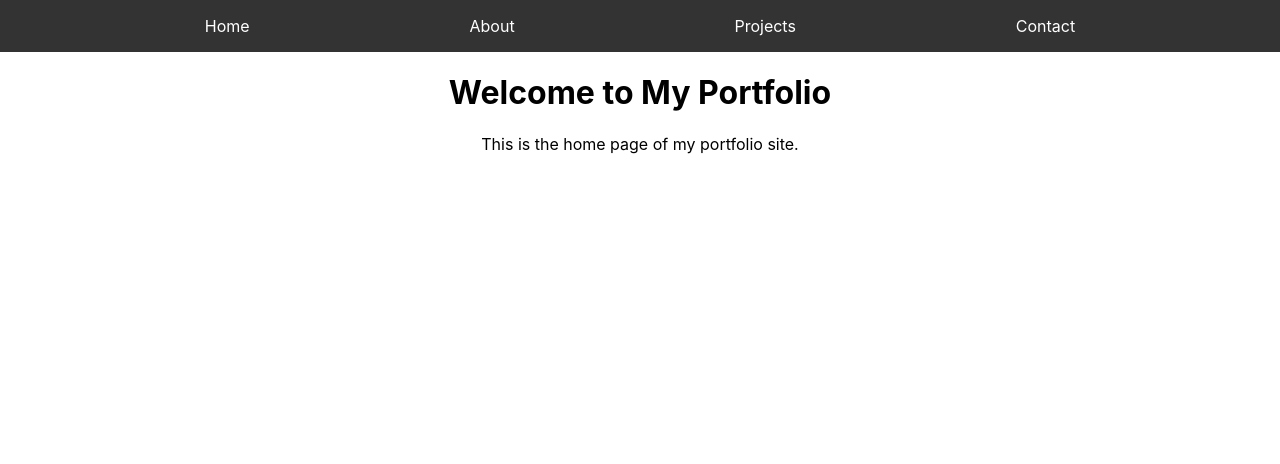
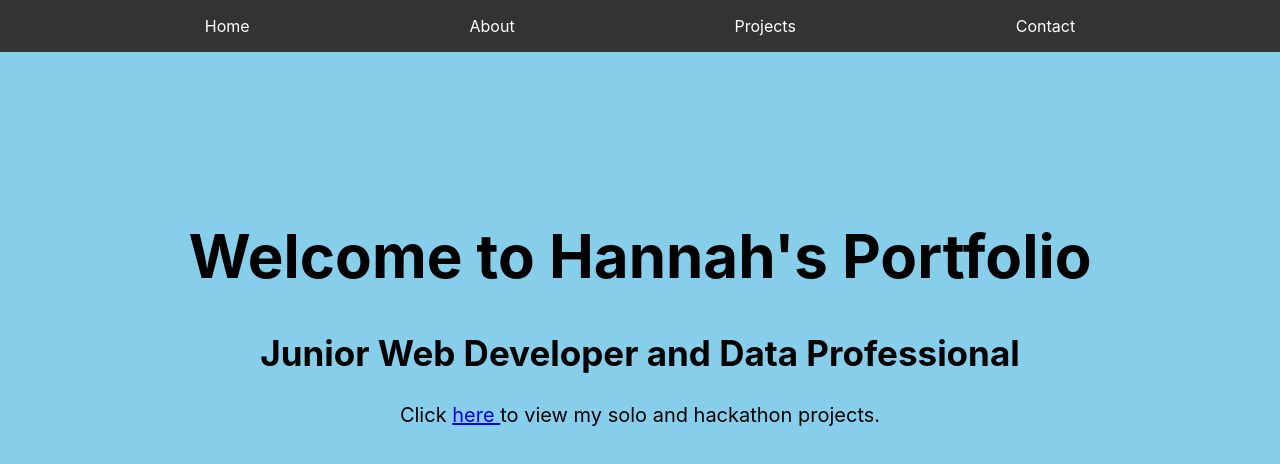
Before and after one commit to hannahro15/Hannah-Portfolio-Site, a React (Create React App) app in the folder hannah-portfolio/: page / in a window 1280 px wide. Shown: the top 464 px of the page. Built offline with nearby package versions, Linux system fonts and the light colour scheme.

Commit message:
Add content and background image to home page

```diff
--- /dev/null
+++ b/hannah-portfolio/src/pages/Home.css
@@ -0,0 +1,16 @@
+body {
+    background-color: skyblue;
+}
+
+h1 {
+    font-size: 60px;
+    padding-top: 10%;
+}
+
+h2 {
+    font-size: 35px;
+}
+
+p {
+    font-size: 20px;
+}
--- a/hannah-portfolio/src/pages/Home.js
+++ b/hannah-portfolio/src/pages/Home.js
@@ -1,13 +1,16 @@
+import { Link } from 'react-router-dom';
 import '../App.css';
 import Navbar from '../components/Navbar';
+import '../pages/Home.css'
 
 function Home() {
     return (
         <>
             <Navbar />
-            <div className="App">
-                <h1>Welcome to My Portfolio</h1>
-                <p>This is the home page of my portfolio site.</p>
+            <div className="home">
+                <h1>Welcome to Hannah's Portfolio</h1>
+                <h2>Junior Web Developer and Data Professional</h2>
+                <p>Click <Link to="/projects"> here </Link>to view my solo and hackathon projects.</p>
             </div>
         </>
     );
```
Also changed, not shown: hannah-portfolio/src/assets/background-img.jpg (added).
